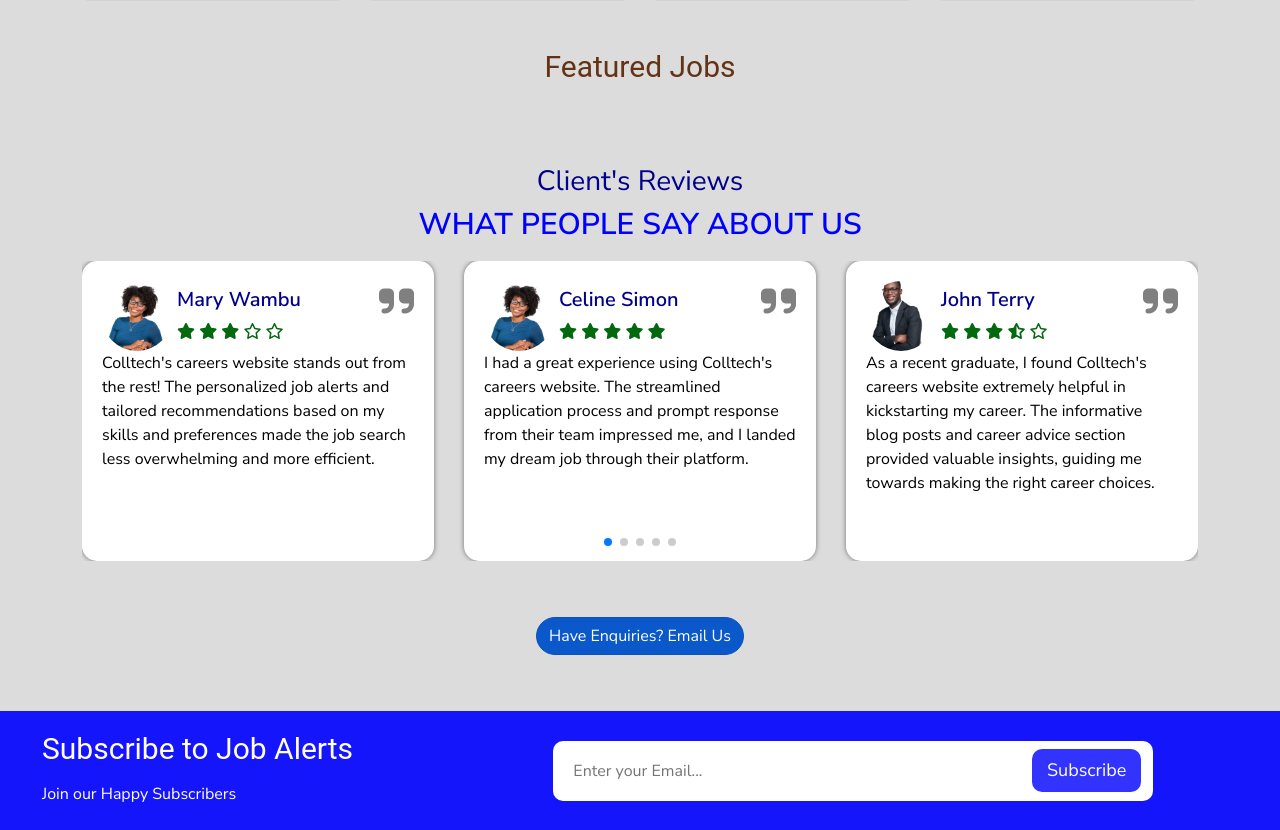
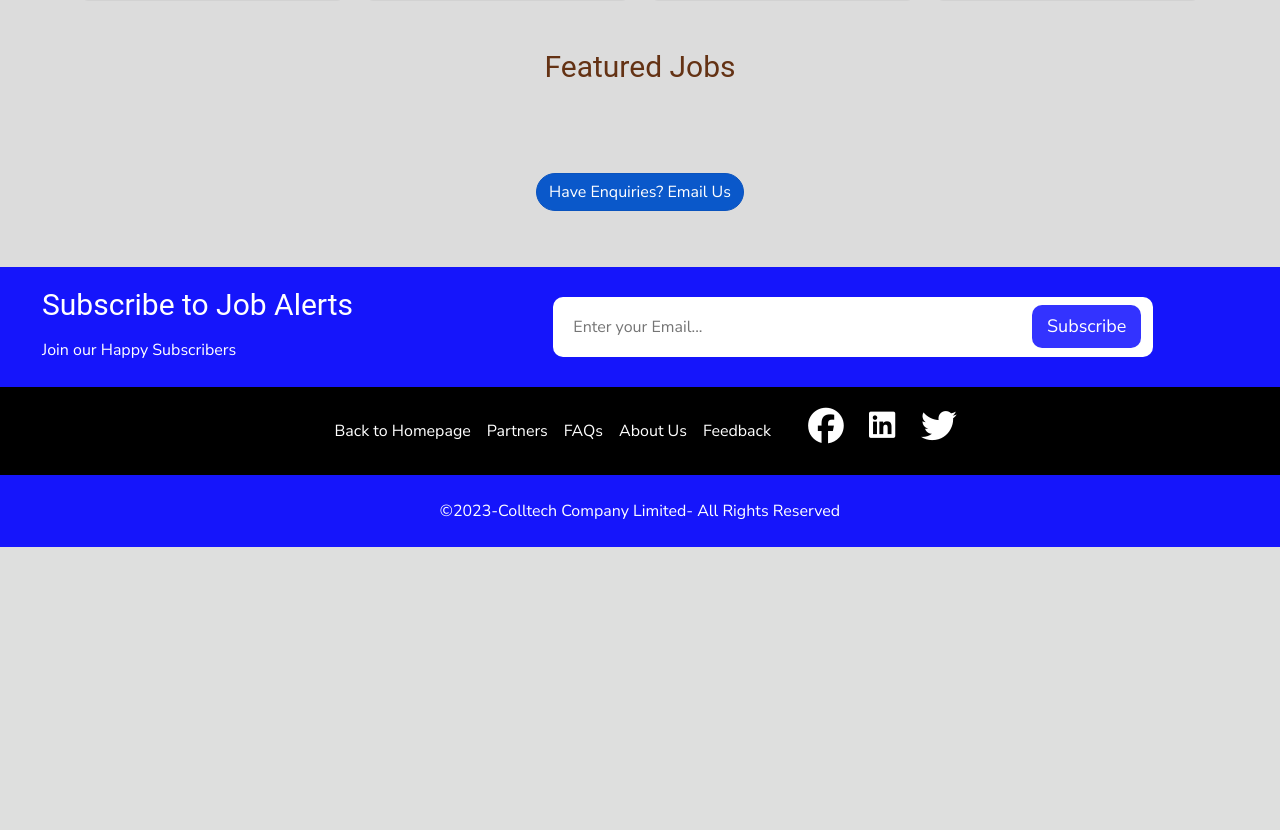
Before and after one commit to Collincehals/Colltech-Careers, a Flask app: page / in a window 1280 px wide. Shown: the part 1997-2827 px from the top of the page. After the commit the page ends 2544 px from the top, so only its background shows below. Run offline with Flask 3, Linux system fonts and the light colour scheme; some libraries are stand-ins or nearby versions.

Commit message:
querying the db logic updated

```diff
--- a/app.py
+++ b/app.py
@@ -25,6 +25,7 @@ app.config['SECRET_KEY']=os.getenv('APP.SECRET_KEY')
 #SQLite Database config here
 from flask_sqlalchemy import SQLAlchemy
 from sqlalchemy import exists
+from sqlalchemy.exc import SQLAlchemyError
 root_dir = os.path.abspath(os.path.dirname(__file__))
 db_path = os.path.join(root_dir, 'database.db')
 app.config['SQLALCHEMY_DATABASE_URI'] = 'sqlite:///' + db_path
@@ -117,6 +118,13 @@ import math
 #Routes here#
 @app.route('/')
 def home():
+  try:
+    feedbacks = Feedback.query.all()
+    return render_template('home.html', feedbacks=feedbacks)
+  except SQLAlchemyError as e:
+    print(f"Error occurred: {e}")
+    # Handle or log the error as needed
+    return "An error occurred while fetching feedbacks", 500
   """page = int(request.args.get('page', 1))
   items_per_page = 5  # Number of jobs per page
 
@@ -130,7 +138,7 @@ def home():
 
   jobs = all_jobs[start_index:end_index]"""
 
-  return render_template('home.html', company_name='Colltech')
+
 
 @app.route('/about')
 def about():
@@ -578,7 +586,6 @@ def user_feedback():
 def feedback_submitted():
   if request.method == "POST":
     firstname = request.form['firstname']
-    email = request.form['email']
     occupation = request.form['occupation']
     comment = request.form['comment']
     data=request.form
@@ -586,7 +593,6 @@ def feedback_submitted():
     flash('Feedback sent successfully.Thank you!', 'success')
     return render_template('feedback_page.html',
                            firstname=firstname,
-                           email=email,
                            occupation=occupation,
                            comment=comment
                           )
--- a/db.py
+++ b/db.py
@@ -154,10 +154,9 @@ def load_employers_from_db():
 
 def add_feedback_to_db(data):
     with engine.connect() as conn:
-        query = text("INSERT INTO feedback(firstname, email, occupation, comment)")
+        query = text("INSERT INTO feedback(firstname,occupation, comment) VALUES(:firstname, :occupation, :comment)")
         conn.execute(query,
                      {"firstname": data["firstname"],
-                     "email": data['email'],
                      "occupation":data['occupation'],
                      "comment": data['comment'],
                      })
--- a/templates/home.html
+++ b/templates/home.html
@@ -102,17 +102,19 @@ you've come to the right place.
 </a>
 
 <!---Reviews Section starts here --->
+{% if feedbacks %}
   <section class="review">
     <h3>Client's Reviews </h3>
       <h1>WHAT PEOPLE SAY ABOUT US</h1>
     <div class="swiper mySwiper review-swiper">
      <div class="swiper-wrapper">
+      {% for feedback in feedbacks %}
         <div class="swiper-slide review-content">
           <i class="fas fa-quote-right"></i>
           <div class="reviewer">
             <img src="/static/jobseeker.png" alt="">
             <div class="reviewer-info">
-        <h5 style="color:darkblue;font-weight:bolder;">Celine Simon </h5>
+            <h5 style="color:darkblue;font-weight:bolder;">{{feedback.firstname}} </h5>
             <div class="stars">
               <i class="fas fa-star"></i>
               <i class="fas fa-star"></i>
@@ -123,93 +125,18 @@ you've come to the right place.
           </div>
           </div>
           <div class="content">
-        <p style="color:black;">I had a great experience using Colltech's careers website. The streamlined application process and prompt response from their team impressed me, and I landed my dream job through their platform.</p>
+            <p style="color:black;">{{feedback.occupation}} </p>
+          </div>
+          <div class="content">
+            <p style="color:black;">{{feedback.comment}} </p>
           </div>
         </div>
-
-    <div class="swiper-slide review-content">
-      <i class="fas fa-quote-right"></i>
-      <div class="reviewer">
-        <img src="/static/employer.png" alt="">
-        <div class="reviewer-info">
-        <h5 style="color:darkblue;font-weight:bolder;">John Terry </h5>
-        <div class="stars">
-          <i class="fas fa-star"></i>
-          <i class="fas fa-star"></i>
-          <i class="fas fa-star"></i>
-          <i class="fas fa-star-half-alt"></i>
-          <i class="far fa-star"></i>
-        </div>
-      </div>
-      </div>
-      <div class="content">
-        <p style="color:black;">As a recent graduate, I found Colltech's careers website extremely helpful in kickstarting my career. The informative blog posts and career advice section provided valuable insights, guiding me towards making the right career choices.</p>
-      </div>
-    </div>
-
-    <div class="swiper-slide review-content">
-      <i class="fas fa-quote-right"></i>
-      <div class="reviewer">
-        <img src="/static/jobseeker.png" alt="">
-        <div class="reviewer-info">
-        <h5 style="color:darkblue;font-weight:bolder;">Snyder James </h5>
-        <div class="stars">
-          <i class="fas fa-star"></i>
-          <i class="fas fa-star"></i>
-          <i class="fas fa-star"></i>
-          <i class="fas fa-star"></i>
-          <i class="fas fa-star-half-alt"></i>
-        </div>
-      </div>
-      </div>
-      <div class="content">
-        <p style="color:black;">The Colltech careers website is a fantastic resource for job seekers. The user-friendly interface and detailed job listings made it easy for me to find relevant opportunities in my field.</p>
-      </div>
-    </div>
-
-    <div class="swiper-slide review-content">
-      <i class="fas fa-quote-right"></i>
-      <div class="reviewer">
-        <img src="/static/employer.png" alt="">
-        <div class="reviewer-info">
-        <h5 style="color:darkblue;font-weight:bolder;">Collince Hals </h5>
-        <div class="stars">
-          <i class="fas fa-star"></i>
-          <i class="fas fa-star"></i>
-          <i class="fas fa-star"></i>
-          <i class="fas fa-star"></i>
-          <i class="fas fa-star-half-alt"></i>
-        </div>
-      </div>
-      </div>
-      <div class="content">
-        <p style="color:black;">Using Colltech's careers website was a game-changer for me. The comprehensive company profiles and employee reviews gave me a clear picture of potential employers, helping me make informed decisions about my career path.</p>
-      </div>
-    </div>
-
-    <div class="swiper-slide review-content">
-      <i class="fas fa-quote-right"></i>
-      <div class="reviewer">
-        <img src="/static/jobseeker.png" alt="">
-        <div class="reviewer-info">
-        <h5 style="color:darkblue;font-weight:bolder;"> Mary Wambu </h5>
-        <div class="stars">
-          <i class="fas fa-star"></i>
-          <i class="fas fa-star"></i>
-          <i class="fas fa-star"></i>
-          <i class="far fa-star"></i>
-          <i class="far fa-star"></i>
-        </div>
-      </div>
-      </div>
-      <div class="content">
-        <p style="color:black;">Colltech's careers website stands out from the rest! The personalized job alerts and tailored recommendations based on my skills and preferences made the job search less overwhelming and more efficient.</p>
-      </div>
-    </div>
+        {% endfor %}
     </div>
   <div class="swiper-pagination"></div>
     </div>
   </section>
+  {% endif %}
  <!---Reviews Section ENDS here --->
 
       <div class="text-center mt-5 mb-5 p-2">
--- a/templates/user_feedbackform.html
+++ b/templates/user_feedbackform.html
@@ -82,8 +82,6 @@
             <form action="/submitted_feedback" method="post">
               <label for="firstname"><b>Enter Name:</b></label>
               <input type="text" name="firstname" class="form-control" placeholder="Enter your Name" required>
-              <label for="email"><b>Enter Email:</b></label>
-              <input type="email" name="email" class="form-control" placeholder="Enter your Email" required>
               <label for="occupation"><b>Occupation:</b></label>
               <input type="text" name="occupation" class="form-control" placeholder="Your Occupation" required>
               <label for="comment">Comment</label>
```
Lines whose indentation alone changed are shown as unchanged.
